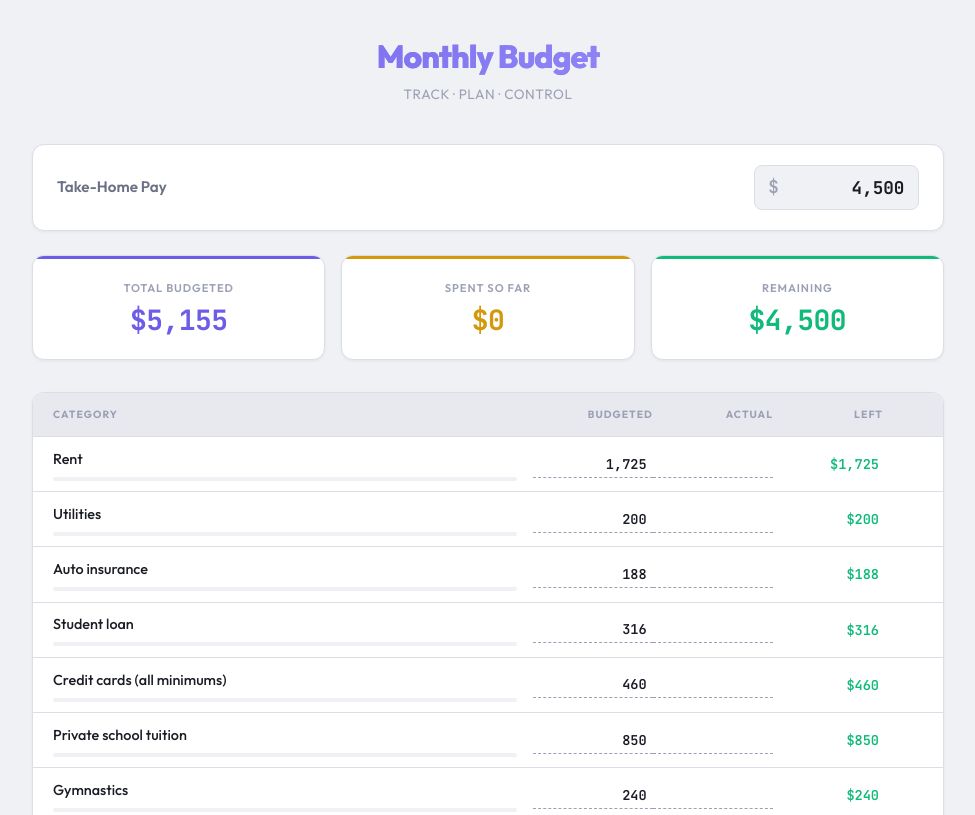
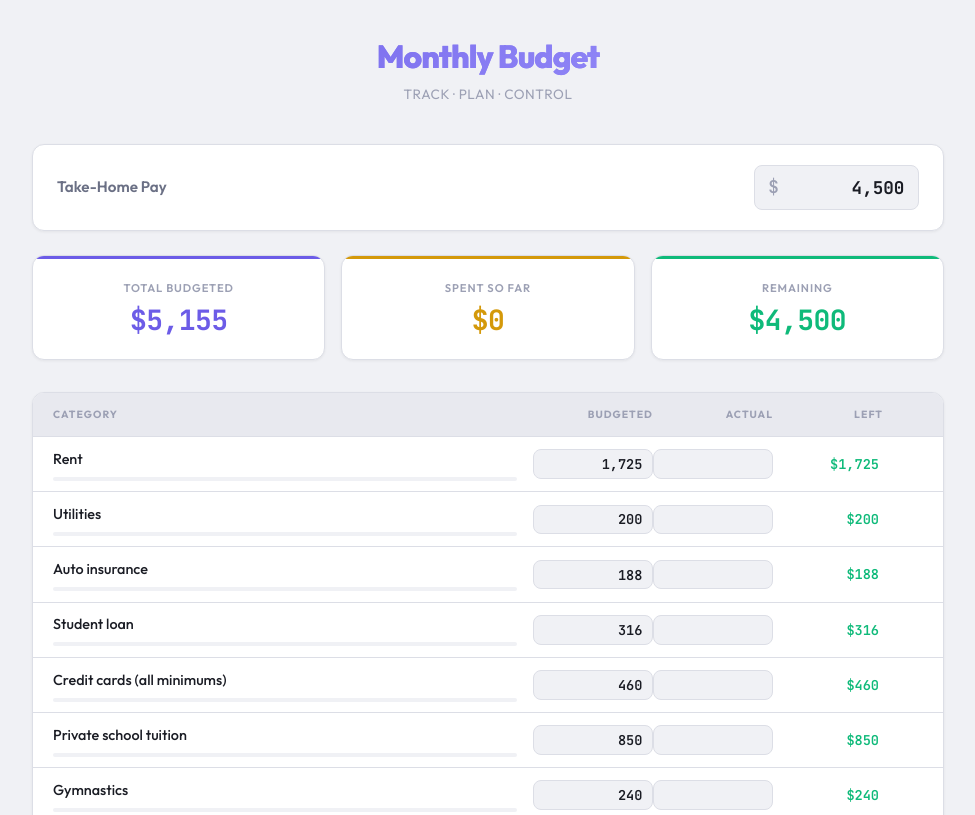
Before and after one commit to tran0427/monthly_budget_calc, a plain HTML site: page index.html in a window 1280 px wide. Shown: the top 815 px of the page, without its empty margins (152-1127 px from the left). Drawn offline with Linux system fonts and the light colour scheme.

Commit message:
style: improve money input field with updated background, border, and padding for better user experience

```diff
--- a/index.html
+++ b/index.html
@@ -343,8 +343,9 @@ body {
 .progress-fill.red { background: var(--red); }
 
 .money-input {
-  background: none;
-  border: none;
+  background: var(--bg-input);
+  border: 1px solid var(--border);
+  border-radius: var(--radius-sm);
   outline: none;
   color: var(--text-primary);
   font-family: 'JetBrains Mono', monospace;
@@ -352,18 +353,15 @@ body {
   font-weight: 600;
   width: 100%;
   text-align: right;
-  padding: 0.25rem 0.4rem 0.25rem 0;
-  border-bottom: 1px dashed var(--text-muted);
-  transition: border-color var(--transition), background var(--transition);
-  border-radius: 2px 2px 0 0;
+  padding: 0.3rem 0.6rem;
+  transition: border-color var(--transition), box-shadow var(--transition);
 }
 .money-input:hover {
-  border-bottom: 1px solid var(--text-secondary);
-  background: var(--accent-soft);
+  border-color: var(--text-muted);
 }
 .money-input:focus {
-  border-bottom: 2px solid var(--accent);
-  background: var(--accent-soft);
+  border-color: var(--accent);
+  box-shadow: 0 0 0 3px var(--accent-glow);
 }
 
 .left-value {
```
